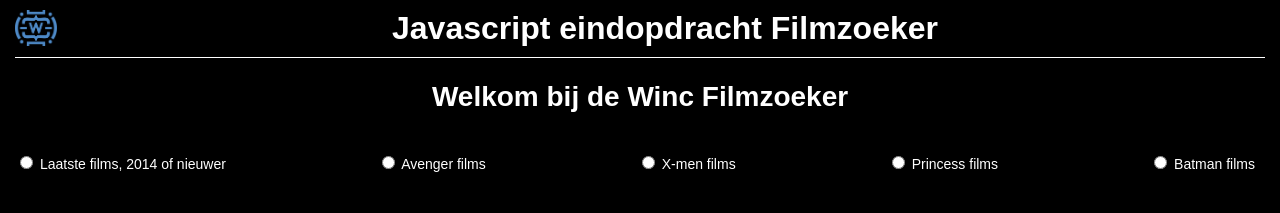
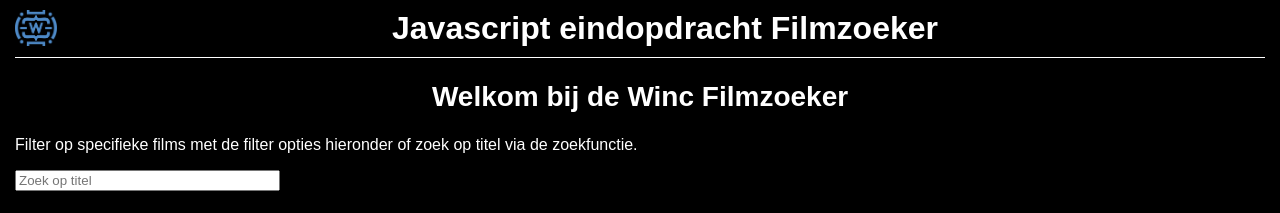
Before and after one commit to PasquinelP/L20-Eindopdracht-DOM-Advanced-JavaScript-Git, a plain HTML site: page index.html in a window 1280 px wide. Shown: the top 213 px of the page. Drawn offline with Linux system fonts and the light colour scheme.

Commit message:
add search field

```diff
--- a/index.html
+++ b/index.html
@@ -10,15 +10,20 @@
   <script defer src="js/app.js"></script>
 </head>
 <body>
-  <header>
-    <div class="brand">
+  <header class="brand">
     <a href="index.html">
       <img src="img/winc-logo.png" alt="Winc logo">
     </a>
     <h1>Javascript eindopdracht Filmzoeker</h1>
+  </header>
+
+  <div class="intro">
+    <h2>Welkom bij de Winc Filmzoeker</h2>
+    <p>Filter op specifieke films met de filter opties hieronder of zoek op titel via de zoekfunctie.</p>
+    <div class="search">
+      <input type="search" id="filter-search" name="film-search" placeholder="Zoek op titel" size="30" autocomplete="off">
     </div>
-
-    <h2>Welkom bij de Winc Filmzoeker</h2>
+  </div>
 
   <!-- the autocomplete="off" on the radio buttons makes sure that all radio buttons are unchecked when refreshing the page in Firefox -->
   <nav class="filter-buttons">
@@ -43,7 +48,6 @@
       <label for="filter-batman">Batman films</label>
     </div>
   </nav>
-  </header>
 
   <main>
     <ul id="js-movie-list" class="movie-list">
```
Lines whose indentation alone changed are shown as unchanged.
